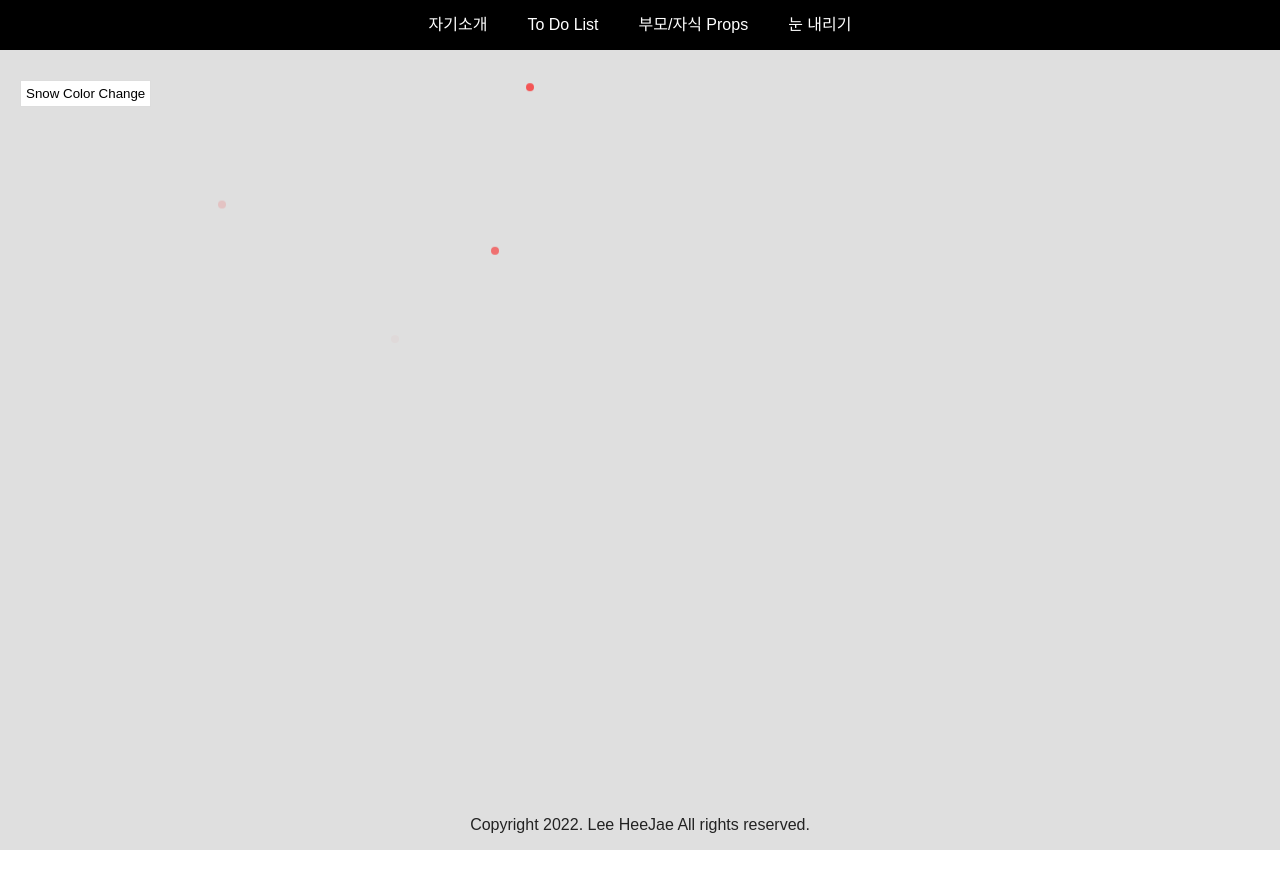
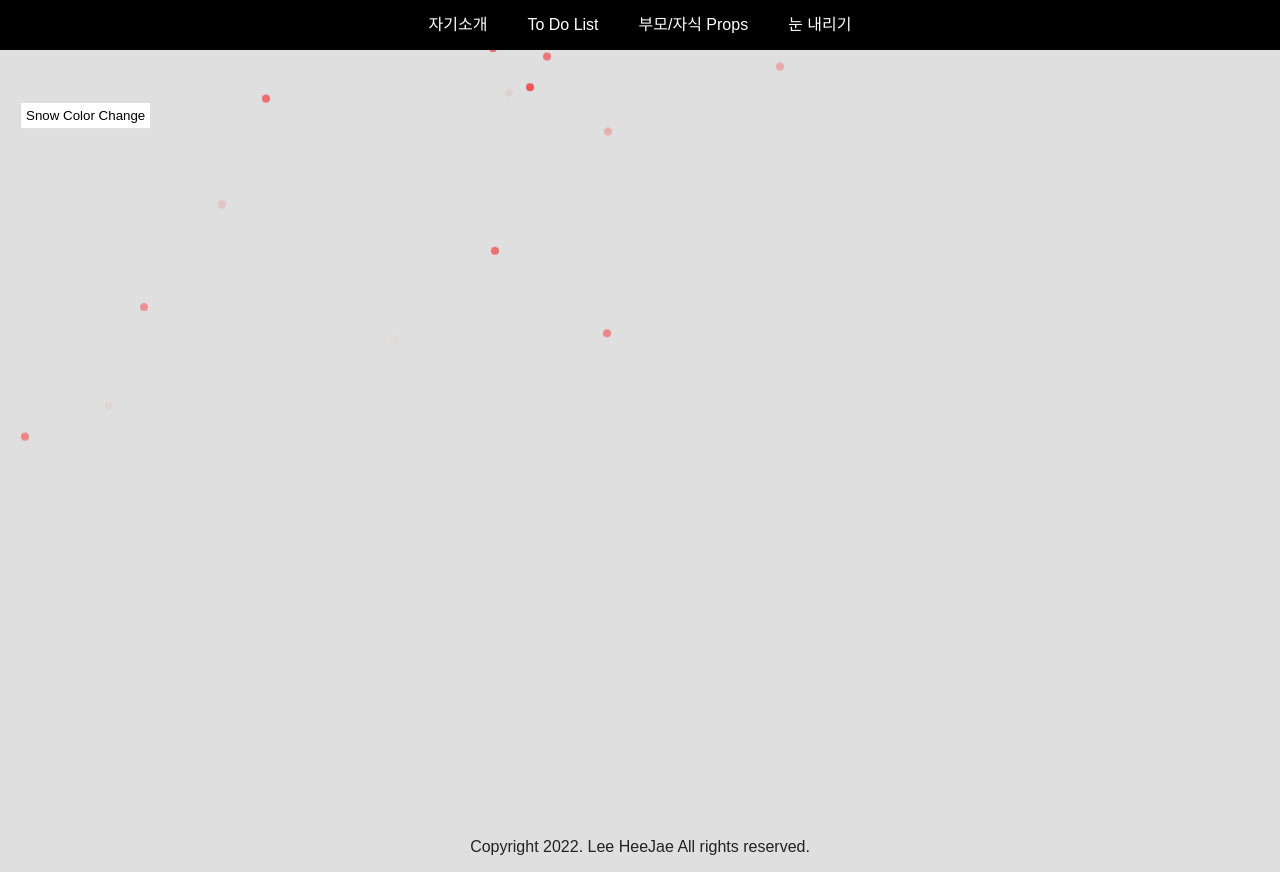
Before and after one commit to heejae0811/react-study, a React (Create React App) app: page /snow in a window 1280 px wide. Before the commit the page ends 850 px from the top, so only its background shows below. Built offline with nearby package versions, Linux system fonts and the light colour scheme.

Commit message:
눈 내리기

```diff
--- a/src/App.js
+++ b/src/App.js
@@ -5,10 +5,13 @@ import PropsPage from './pages/props/index'
 import SnowPage from './pages/snow/index'
 import Header from './component/layout/Header'
 import Footer from './component/layout/Footer'
+import Snow from './component/snow/Snow'
 
 function App() {
   return (
     <div>
+      <Snow/>
+
       <Header/>
 
       <Routes>
--- a/src/component/snow/Snow.js
+++ b/src/component/snow/Snow.js
@@ -0,0 +1,31 @@
+import {createContext, useContext, useState} from 'react'
+import Snowflake from '../../component/snow/Snowflake'
+import './snowflake.scss'
+
+
+function SnowPage() {
+  const snowList = [0, 1, 2, 3, 4, 5, 6, 7, 8, 9, 10, 11, 12, 13, 14, 15, 16, 17, 18, 19, 20]
+  const [active, isActive] = useState(false)
+
+  const showThemeChange = () => {
+    isActive(!active)
+  }
+
+  return (
+    <>
+      <button onClick={showThemeChange}>Snow Color Change</button>
+
+      {
+        snowList.map((item, i) => (
+          <Snowflake
+            key={`snow-${i}`}
+            active={active}
+            isActive={isActive}
+          />
+        ))
+      }
+    </>
+  )
+}
+
+export default SnowPage
--- a/src/component/snow/Snowflake.js
+++ b/src/component/snow/Snowflake.js
@@ -3,7 +3,7 @@ const Snowflake = ({active}) => {
     left: `${Math.random() * window.screen.width}px`,
     backgroundColor: `blue`,
     opacity: Math.random(),
-    animation: `fall 10s linear`,
+    animation: `fall 10s linear infinite`,
     animationDelay: `${(Math.random() * 15)}s`
   }
 
@@ -11,7 +11,7 @@ const Snowflake = ({active}) => {
     left: `${Math.random() * window.screen.width}px`,
     backgroundColor: `red`,
     opacity: Math.random(),
-    animation: `fall 10s linear`,
+    animation: `fall 10s linear infinite`,
     animationDelay: `${(Math.random() * 15)}s`
   }
 
--- /dev/null
+++ b/src/component/snow/snowflake.scss
@@ -0,0 +1,15 @@
+.snowflake {
+  position: absolute;
+  top: 0;
+  width: 8px;
+  height: 8px;
+  border-radius: 50%;
+}
+
+@keyframes fall {
+  from {}
+  to {
+    transform: translateY(100vh);
+    opacity: 0;
+  }
+}
--- a/src/pages/snow/index.js
+++ b/src/pages/snow/index.js
@@ -1,29 +1,10 @@
-import {useState} from 'react'
-import Snowflake from '../../component/snow/Snowflake'
+import Snow from '../../component/snow/Snow'
 import './index.scss'
 
-
 function SnowPage() {
-  const snowList = [0, 1, 2, 3, 4, 5, 6, 7, 8, 9, 10, 11, 12, 13, 14, 15, 16, 17, 18, 19, 20]
-  const [active, isActive] = useState(false)
-
-  const showThemeChange = () => {
-    isActive(!active)
-  }
-
   return (
     <div className="snow-page">
-      <button onClick={showThemeChange}>Snow Color Change</button>
-
-      {
-        snowList.map((item, i) => (
-          <Snowflake
-            key={`snow-${i}`}
-            active={active}
-            isActive={isActive}
-          />
-        ))
-      }
+      <Snow/>
     </div>
   )
 }
--- a/src/pages/snow/index.scss
+++ b/src/pages/snow/index.scss
@@ -4,20 +4,4 @@
     border: 1px solid #ddd;
     background-color: #fff;
   }
-
-  .snowflake {
-    position: absolute;
-    top: 0;
-    width: 8px;
-    height: 8px;
-    border-radius: 50%;
-  }
 }
-
-@keyframes fall {
-  from {}
-  to {
-    transform: translateY(100vh);
-    opacity: 0;
-  }
-}
```
